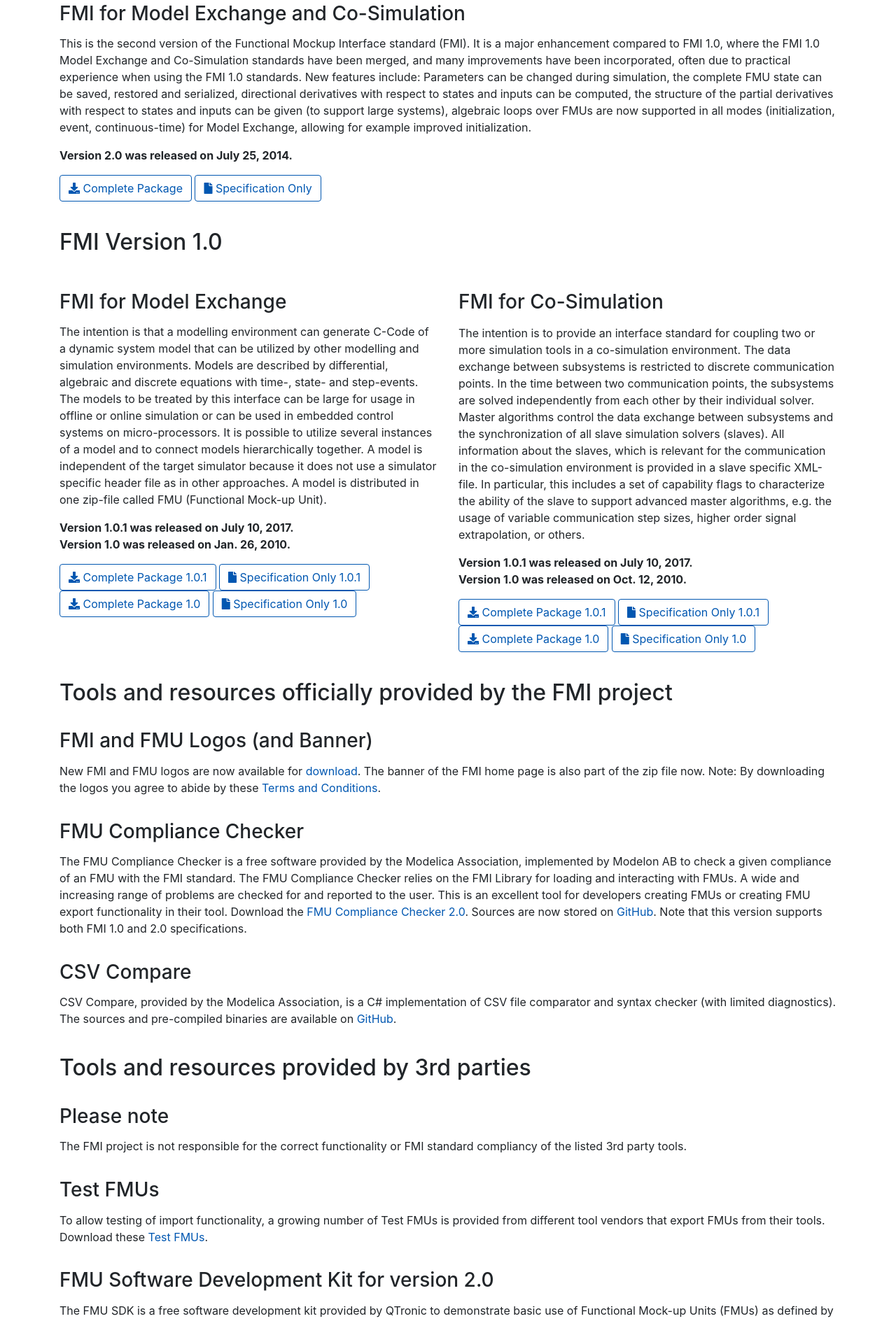
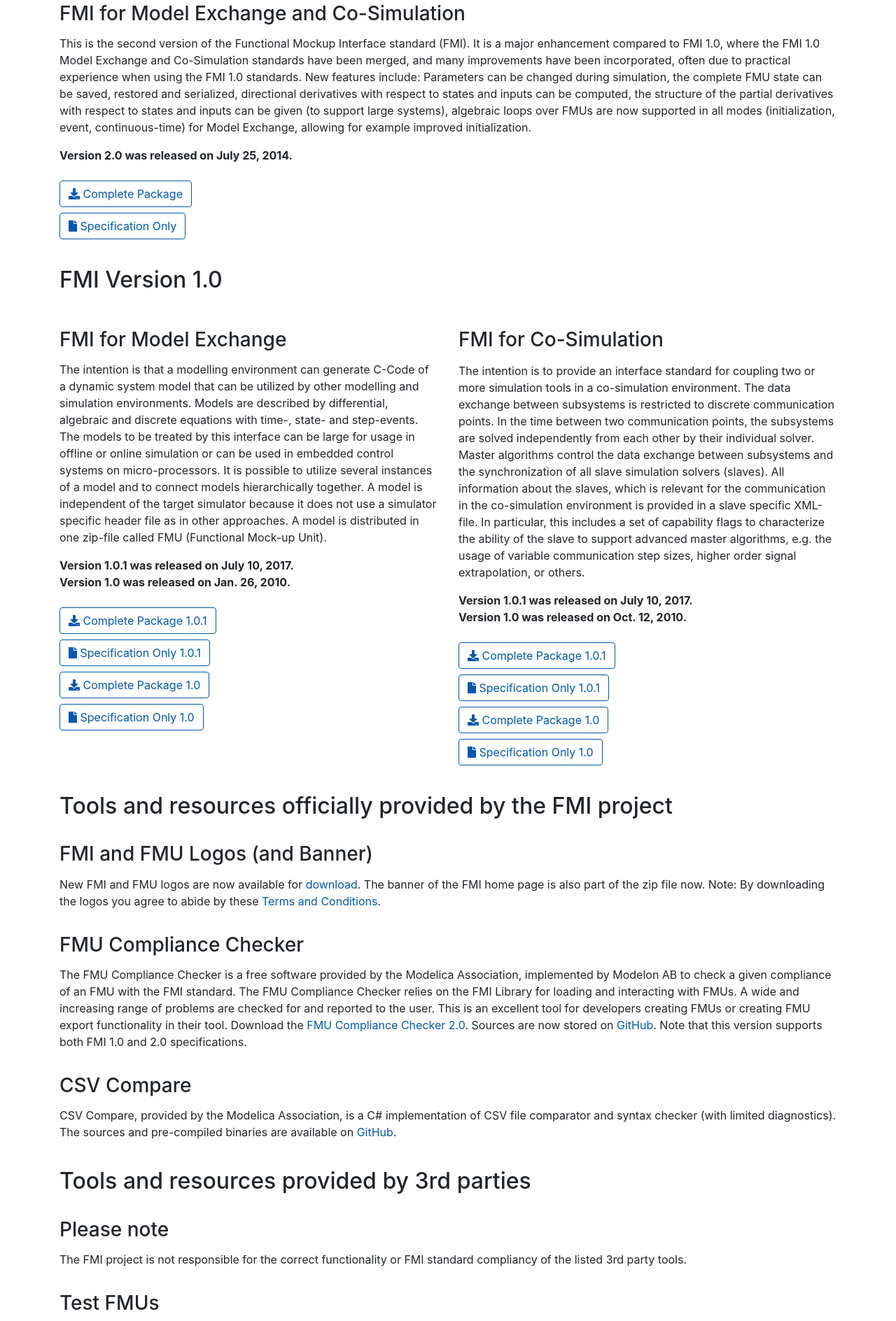
Before and after one commit to t-sommer/fmi-website, a Jekyll site: the page built from pages/downloads.html, in a window 1280 px wide. Shown: the part 885-2773 px from the top of the page at 70% size. Built offline with Jekyll 4.4.1, drawn with Linux system fonts in a browser that asks for light colours; nearby versions of some CDN libraries.

Commit message:
Stack download buttons vertically

```diff
--- a/pages/downloads.html
+++ b/pages/downloads.html
@@ -60,8 +60,9 @@ parties on request once their maturity allows dissemination.
         improved initialization.
 </p>
 <p class="contentbox-version"><strong>Version 2.0 was released on July 25, 2014.</strong></p>
-<a class="btn btn-outline-primary" href="https://svn.modelica.org/fmi/branches/public/specifications/v2.0/FMI_for_ModelExchange_and_CoSimulation_v2.0.zip"><i class="fa fa-download" aria-hidden="true"></i> Complete Package</a>
-<a class="btn btn-outline-primary" href="https://svn.modelica.org/fmi/branches/public/specifications/v2.0/FMI_for_ModelExchange_and_CoSimulation_v2.0.pdf"><i class="fa fa-file" aria-hidden="true"></i> Specification Only</a>
+<a class="btn btn-outline-primary mt-2" href="https://svn.modelica.org/fmi/branches/public/specifications/v2.0/FMI_for_ModelExchange_and_CoSimulation_v2.0.zip"><i class="fa fa-download" aria-hidden="true"></i> Complete Package</a>
+<br>
+<a class="btn btn-outline-primary mt-2" href="https://svn.modelica.org/fmi/branches/public/specifications/v2.0/FMI_for_ModelExchange_and_CoSimulation_v2.0.pdf"><i class="fa fa-file" aria-hidden="true"></i> Specification Only</a>
 
 <h2>FMI Version 1.0</h2>
 <div class="row">
@@ -75,10 +76,13 @@ parties on request once their maturity allows dissemination.
                 A model is independent of the target simulator because it does not use a simulator specific header file
                 as in other approaches. A model is distributed in one zip-file called FMU (Functional Mock-up Unit).</p>
         <p><strong>Version 1.0.1 was released on July 10, 2017.<BR>Version 1.0 was released on Jan. 26, 2010.</strong></p>
-        <a class="btn btn-outline-primary" href="https://svn.modelica.org/fmi/branches/public/specifications/v1.0/FMI_for_ModelExchange_v1.0.1.zip"><i class="fa fa-download" aria-hidden="true"></i> Complete Package 1.0.1</a>
-        <a class="btn btn-outline-primary" href="https://svn.modelica.org/fmi/branches/public/specifications/v1.0/FMI_for_ModelExchange_v1.0.1.pdf"><i class="fa fa-file" aria-hidden="true"></i> Specification Only 1.0.1</a>
-        <a class="btn btn-outline-primary" href="https://svn.modelica.org/fmi/branches/public/specifications/v1.0/FMI_for_ModelExchange_v1.0.zip"><i class="fa fa-download" aria-hidden="true"></i> Complete Package 1.0</a>
-        <a class="btn btn-outline-primary" href="https://svn.modelica.org/fmi/branches/public/specifications/v1.0/FMI_for_ModelExchange_v1.0.pdf"><i class="fa fa-file" aria-hidden="true"></i> Specification Only 1.0</a>
+        <a class="btn btn-outline-primary mt-2" href="https://svn.modelica.org/fmi/branches/public/specifications/v1.0/FMI_for_ModelExchange_v1.0.1.zip"><i class="fa fa-download" aria-hidden="true"></i> Complete Package 1.0.1</a>
+        <br>
+        <a class="btn btn-outline-primary mt-2" href="https://svn.modelica.org/fmi/branches/public/specifications/v1.0/FMI_for_ModelExchange_v1.0.1.pdf"><i class="fa fa-file" aria-hidden="true"></i> Specification Only 1.0.1</a>
+        <br>
+        <a class="btn btn-outline-primary mt-2" href="https://svn.modelica.org/fmi/branches/public/specifications/v1.0/FMI_for_ModelExchange_v1.0.zip"><i class="fa fa-download" aria-hidden="true"></i> Complete Package 1.0</a>
+        <br>
+        <a class="btn btn-outline-primary mt-2" href="https://svn.modelica.org/fmi/branches/public/specifications/v1.0/FMI_for_ModelExchange_v1.0.pdf"><i class="fa fa-file" aria-hidden="true"></i> Specification Only 1.0</a>
     </div>
     <div class="col-lg-6">
         <h3>FMI for Co-Simulation</h3>
@@ -94,10 +98,13 @@ parties on request once their maturity allows dissemination.
                 or others.</p>
         </p>
         <p><strong>Version 1.0.1 was released on July 10, 2017.<BR>Version 1.0 was released on Oct. 12, 2010.</strong></p>
-        <a class="btn btn-outline-primary" href="https://svn.modelica.org/fmi/branches/public/specifications/v1.0/FMI_for_CoSimulation_v1.0.1.zip"><i class="fa fa-download" aria-hidden="true"></i> Complete Package 1.0.1</a>
-        <a class="btn btn-outline-primary" href="https://svn.modelica.org/fmi/branches/public/specifications/v1.0/FMI_for_CoSimulation_v1.0.1.pdf"><i class="fa fa-file" aria-hidden="true"></i> Specification Only 1.0.1</a>
-        <a class="btn btn-outline-primary" href="https://svn.modelica.org/fmi/branches/public/specifications/v1.0/FMI_for_CoSimulation_v1.0.zip"><i class="fa fa-download" aria-hidden="true"></i> Complete Package 1.0</a>
-        <a class="btn btn-outline-primary" href="https://svn.modelica.org/fmi/branches/public/specifications/v1.0/FMI_for_CoSimulation_v1.0.pdf"><i class="fa fa-file" aria-hidden="true"></i> Specification Only 1.0</a>
+        <a class="btn btn-outline-primary mt-2" href="https://svn.modelica.org/fmi/branches/public/specifications/v1.0/FMI_for_CoSimulation_v1.0.1.zip"><i class="fa fa-download" aria-hidden="true"></i> Complete Package 1.0.1</a>
+        <br>
+        <a class="btn btn-outline-primary mt-2" href="https://svn.modelica.org/fmi/branches/public/specifications/v1.0/FMI_for_CoSimulation_v1.0.1.pdf"><i class="fa fa-file" aria-hidden="true"></i> Specification Only 1.0.1</a>
+        <br>
+        <a class="btn btn-outline-primary mt-2" href="https://svn.modelica.org/fmi/branches/public/specifications/v1.0/FMI_for_CoSimulation_v1.0.zip"><i class="fa fa-download" aria-hidden="true"></i> Complete Package 1.0</a>
+        <br>
+        <a class="btn btn-outline-primary mt-2" href="https://svn.modelica.org/fmi/branches/public/specifications/v1.0/FMI_for_CoSimulation_v1.0.pdf"><i class="fa fa-file" aria-hidden="true"></i> Specification Only 1.0</a>
     </div>
 </div>
 
```
